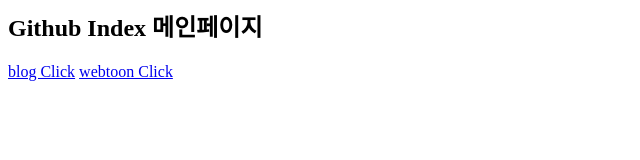
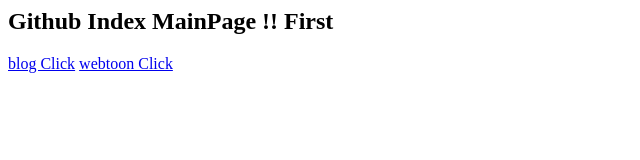
Before and after one commit to dustndus8/gitupdate, a plain HTML site: page index.html in a window 1280 px wide. Shown: the whole page, without its empty margins (0-640 px from the left). Drawn offline with Linux system fonts and the light colour scheme.

Commit message:
Update index.html

```diff
--- a/index.html
+++ b/index.html
@@ -1,3 +1,3 @@
-<h2>Github Index 메인페이지</h2>
+<h2>Github Index MainPage !! First</h2>
 <a href="http://211.183.3.103/blog">blog Click</a>
 <a href="http://211.183.3.103/webtoon">webtoon Click</a>
```
